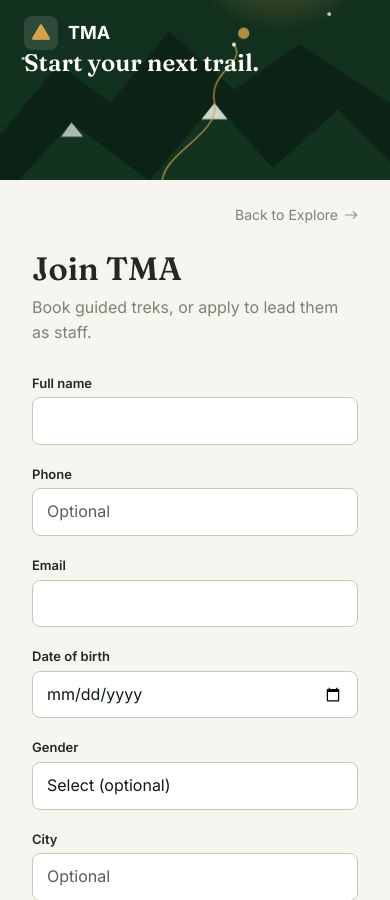
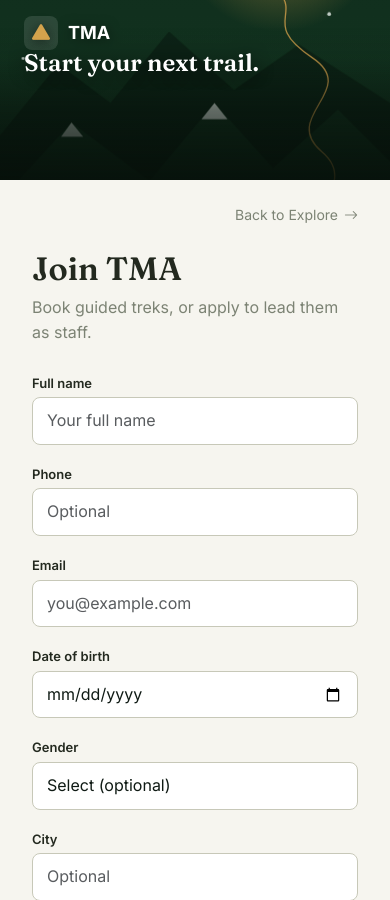
Before and after one commit to lucifer046/trekking-management-application, a Flask app: page /register in a window 390 px wide. Shown: the top 900 px of the page. Run offline with Flask 3, Linux system fonts and the light colour scheme; data that the repository does not hold is empty; some libraries are stand-ins or nearby versions.

Commit message:
Add missing input placeholders; fix auth left-panel text legibility
Placeholders
------------
Full name, email, and every password field across the auth/profile
system were missing a placeholder (some fields, like phone/city, had
one already; the rest were just blank inputs with no hint of what to
type). Added them to register/login/change-password/admin-reset-
password everywhere the same pattern was missing.

Left-panel legibility
----------------------
Two real problems, not just "text is a bit hard to read":

1. The heading/copy/stats text sat directly over the illustrated scene
   with no separation from it; contrast varied by whatever happened to
   be behind a given line (the sun-glow, a mountain ridge, open sky),
   and the body copy at 72% white opacity read as gray and washed out
   against the dark green background. Added .auth-visual__scrim, a
   fixed bottom-weighted gradient layered between the SVG scene and
   the text content, so every line sits on a consistently dark patch
   regardless of the illustration underneath (the same technique a
   photo hero uses), plus a subtle text-shadow on the brand/heading/
   copy/stats and a bump in the paragraph's own opacity (72% -> 88%).

2. The animated trail path was drawn directly through the text block:
   both are positioned in the same lower-left region of the panel, so
   the gold route line visibly cut across "mountains with TMA" (per
   the screenshot). Redrew the path to live in the right two-thirds of
   the scene (x >= ~430 in the 600-wide viewBox) instead, verified
   live: the copy text's right edge sits at ~39% of the panel width,
   safely clear of where the trail now starts.

Verified live: all four new/moved placeholders render with the
correct text; scrim's gradient and the heading/copy/stat text-shadow
all present in computed styles. Full pytest suite still green
(109 passed).

```diff
--- a/app/static/css/components.css
+++ b/app/static/css/components.css
@@ -784,6 +784,19 @@
 }
 .auth-visual__scene { position: absolute; inset: 0; }
 .auth-visual__scene svg { position: absolute; inset: 0; width: 100%; height: 100%; }
+/* The scene's mountains/clouds/trail sit directly behind the brand,
+   heading, copy and stats below; without this, dark text (or even
+   white text over the sun-glow's brightest patch) reads inconsistently
+   depending on exactly what part of the illustration happens to be
+   behind it. A fixed bottom-weighted scrim guarantees every line of
+   text sits on a consistently dark, low-detail patch regardless of
+   the scene underneath, the same trick a photo-hero would use. */
+.auth-visual__scrim {
+  position: absolute;
+  inset: 0;
+  z-index: 1;
+  background: linear-gradient(0deg, rgba(6, 14, 9, 0.88) 0%, rgba(6, 14, 9, 0.55) 38%, rgba(6, 14, 9, 0.08) 68%, transparent 85%);
+}
 .auth-visual__content {
   position: relative;
   z-index: 2;
@@ -793,14 +806,14 @@
   height: 100%;
   padding: var(--space-6) var(--space-6) var(--space-5);
 }
-.auth-visual__brand { display: inline-flex; align-items: center; gap: 10px; font: var(--text-heading-sm); color: #fff; text-decoration: none; }
+.auth-visual__brand { display: inline-flex; align-items: center; gap: 10px; font: var(--text-heading-sm); color: #fff; text-decoration: none; text-shadow: 0 1px 12px rgba(0, 0, 0, 0.5); }
 .auth-visual__brand .brand-mark { display: inline-flex; align-items: center; justify-content: center; width: 34px; height: 34px; border-radius: var(--radius-sm); background: rgba(255, 255, 255, 0.12); color: var(--color-gold-500); }
 .auth-visual__brand:hover { color: #fff; }
 .auth-visual__copy { max-width: 26ch; }
-.auth-visual__copy h1 { color: #fff; font: var(--text-display-lg); margin-bottom: var(--space-3); }
-.auth-visual__copy p { color: rgba(255, 255, 255, 0.72); font: var(--text-body-lg); margin: 0; }
+.auth-visual__copy h1 { color: #fff; font: var(--text-display-lg); margin-bottom: var(--space-3); text-shadow: 0 2px 16px rgba(0, 0, 0, 0.55); }
+.auth-visual__copy p { color: rgba(255, 255, 255, 0.88); font: var(--text-body-lg); margin: 0; text-shadow: 0 1px 10px rgba(0, 0, 0, 0.55); }
 .auth-visual__stats { display: flex; gap: var(--space-5); flex-wrap: wrap; }
-.auth-visual__stat { display: flex; align-items: center; gap: 8px; color: rgba(255, 255, 255, 0.85); font-size: 0.875rem; }
+.auth-visual__stat { display: flex; align-items: center; gap: 8px; color: rgba(255, 255, 255, 0.9); font-size: 0.875rem; text-shadow: 0 1px 8px rgba(0, 0, 0, 0.5); }
 .auth-visual__stat i { color: var(--color-gold-500); font-size: 1rem; }
 .auth-visual__stat strong { color: #fff; font-family: var(--font-display); font-size: 1.05rem; }
 
--- a/app/templates/admin/staff_detail.html
+++ b/app/templates/admin/staff_detail.html
@@ -93,8 +93,8 @@
           <p class="fs-sm text-muted-tma">Sets a brand new password for this account. Share it with the staff member through a secure channel; TMA never displays or stores their old one.</p>
           <form method="POST" action="{{ url_for('admin.reset_staff_password', staff_id=staff.id) }}" novalidate>
             {{ reset_password_form.hidden_tag() }}
-            {{ m.render_password_field(reset_password_form.new_password) }}
-            {{ m.render_password_field(reset_password_form.confirm_new_password) }}
+            {{ m.render_password_field(reset_password_form.new_password, placeholder="At least 8 characters") }}
+            {{ m.render_password_field(reset_password_form.confirm_new_password, placeholder="Re-enter the new password") }}
             <button type="submit" class="btn-tma btn-tma--outline btn-tma--block">Reset password</button>
           </form>
         </div>
--- a/app/templates/admin/user_detail.html
+++ b/app/templates/admin/user_detail.html
@@ -87,8 +87,8 @@
           <p class="fs-sm text-muted-tma">Sets a brand new password for this account. Share it with the user through a secure channel; TMA never displays or stores their old one.</p>
           <form method="POST" action="{{ url_for('admin.reset_user_password', user_id=user.id) }}" novalidate>
             {{ reset_password_form.hidden_tag() }}
-            {{ m.render_password_field(reset_password_form.new_password) }}
-            {{ m.render_password_field(reset_password_form.confirm_new_password) }}
+            {{ m.render_password_field(reset_password_form.new_password, placeholder="At least 8 characters") }}
+            {{ m.render_password_field(reset_password_form.confirm_new_password, placeholder="Re-enter the new password") }}
             <button type="submit" class="btn-tma btn-tma--outline btn-tma--block">Reset password</button>
           </form>
         </div>
--- a/app/templates/auth/login.html
+++ b/app/templates/auth/login.html
@@ -4,6 +4,7 @@
 {% block content %}
 <section class="auth-visual">
   <div class="auth-visual__scene" aria-hidden="true">{% include "components/auth_scenery.html" %}</div>
+  <div class="auth-visual__scrim" aria-hidden="true"></div>
   <div class="auth-visual__content">
     <a href="{{ url_for('public.home') }}" class="auth-visual__brand">
       <span class="brand-mark" aria-hidden="true"><i class="bi bi-triangle-fill"></i></span>
@@ -46,7 +47,7 @@
       <form method="POST" action="{{ url_for('auth.login', next=request.args.get('next')) }}" novalidate>
         {{ form.hidden_tag() }}
         {{ m.render_field(form.email, placeholder="you@example.com", autocomplete="email") }}
-        {{ m.render_password_field(form.password, autocomplete="current-password") }}
+        {{ m.render_password_field(form.password, placeholder="Enter your password", autocomplete="current-password") }}
         <div class="d-flex justify-content-between align-items-center mb-4">
           <div class="form-check">
             {{ form.remember_me(class_="form-check-input") }}
--- a/app/templates/auth/register.html
+++ b/app/templates/auth/register.html
@@ -4,6 +4,7 @@
 {% block content %}
 <section class="auth-visual">
   <div class="auth-visual__scene" aria-hidden="true">{% include "components/auth_scenery.html" %}</div>
+  <div class="auth-visual__scrim" aria-hidden="true"></div>
   <div class="auth-visual__content">
     <a href="{{ url_for('public.home') }}" class="auth-visual__brand">
       <span class="brand-mark" aria-hidden="true"><i class="bi bi-triangle-fill"></i></span>
@@ -46,10 +47,10 @@
       <form method="POST" novalidate>
         {{ form.hidden_tag() }}
         <div class="row">
-          <div class="col-md-6">{{ m.render_field(form.name, autocomplete="name") }}</div>
+          <div class="col-md-6">{{ m.render_field(form.name, placeholder="Your full name", autocomplete="name") }}</div>
           <div class="col-md-6">{{ m.render_field(form.phone, placeholder="Optional") }}</div>
         </div>
-        {{ m.render_field(form.email, autocomplete="email") }}
+        {{ m.render_field(form.email, placeholder="you@example.com", autocomplete="email") }}
 
         <div class="row">
           <div class="col-md-6">{{ m.render_field(form.date_of_birth) }}</div>
@@ -66,10 +67,10 @@
 
         <div class="row">
           <div class="col-md-6">
-            {{ m.render_password_field(form.password, autocomplete="new-password") }}
+            {{ m.render_password_field(form.password, placeholder="At least 8 characters", autocomplete="new-password") }}
           </div>
           <div class="col-md-6">
-            {{ m.render_password_field(form.confirm_password, autocomplete="new-password") }}
+            {{ m.render_password_field(form.confirm_password, placeholder="Re-enter your password", autocomplete="new-password") }}
           </div>
         </div>
 
--- a/app/templates/components/auth_scenery.html
+++ b/app/templates/components/auth_scenery.html
@@ -49,10 +49,14 @@
     <ellipse cx="460" cy="700" rx="120" ry="22" fill="#ffffff"/>
   </g>
 
-  <!-- the trail: draws itself once toward the summit marker -->
-  <path class="scenery-route" d="M 40,860 C 120,820 100,760 170,730 S 260,650 250,600 S 340,520 330,470 S 380,410 360,380"/>
-  <circle class="scenery-summit" cx="360" cy="380" r="7" fill="#d4a24c"/>
-  <circle cx="360" cy="380" r="3" fill="#faf1ec"/>
+  <!-- The trail draws itself once toward the summit marker. Deliberately
+       kept to the right two-thirds of the scene (x >= ~400): the brand/
+       heading/copy text block below is left-aligned in the same lower
+       area, and a line drawn straight through it read as visual clutter
+       rather than depth. -->
+  <path class="scenery-route" d="M 520,860 C 470,810 560,750 500,700 S 560,600 495,545 S 555,450 480,400 S 460,335 430,300"/>
+  <circle class="scenery-summit" cx="430" cy="300" r="7" fill="#d4a24c"/>
+  <circle cx="430" cy="300" r="3" fill="#faf1ec"/>
 
   <!-- floating mist particles -->
   <circle class="scenery-particle" cx="120" cy="300" r="3" fill="#d4a24c" style="animation-delay:0s;"/>
--- a/app/templates/staff/change_password.html
+++ b/app/templates/staff/change_password.html
@@ -13,9 +13,9 @@
 
           <form method="POST" novalidate>
             {{ form.hidden_tag() }}
-            {{ m.render_password_field(form.current_password, autocomplete="current-password") }}
-            {{ m.render_password_field(form.new_password, autocomplete="new-password") }}
-            {{ m.render_password_field(form.confirm_new_password, autocomplete="new-password") }}
+            {{ m.render_password_field(form.current_password, placeholder="Your current password", autocomplete="current-password") }}
+            {{ m.render_password_field(form.new_password, placeholder="At least 8 characters", autocomplete="new-password") }}
+            {{ m.render_password_field(form.confirm_new_password, placeholder="Re-enter your new password", autocomplete="new-password") }}
             <div class="d-flex gap-2 mt-2">
               <button type="submit" class="btn-tma btn-tma--primary">Update password</button>
               <a href="{{ url_for('staff.profile') }}" class="btn-tma btn-tma--ghost">Cancel</a>
--- a/app/templates/user/change_password.html
+++ b/app/templates/user/change_password.html
@@ -13,9 +13,9 @@
 
           <form method="POST" novalidate>
             {{ form.hidden_tag() }}
-            {{ m.render_password_field(form.current_password, autocomplete="current-password") }}
-            {{ m.render_password_field(form.new_password, autocomplete="new-password") }}
-            {{ m.render_password_field(form.confirm_new_password, autocomplete="new-password") }}
+            {{ m.render_password_field(form.current_password, placeholder="Your current password", autocomplete="current-password") }}
+            {{ m.render_password_field(form.new_password, placeholder="At least 8 characters", autocomplete="new-password") }}
+            {{ m.render_password_field(form.confirm_new_password, placeholder="Re-enter your new password", autocomplete="new-password") }}
             <div class="d-flex gap-2 mt-2">
               <button type="submit" class="btn-tma btn-tma--primary">Update password</button>
               <a href="{{ url_for('user.profile') }}" class="btn-tma btn-tma--ghost">Cancel</a>
```
